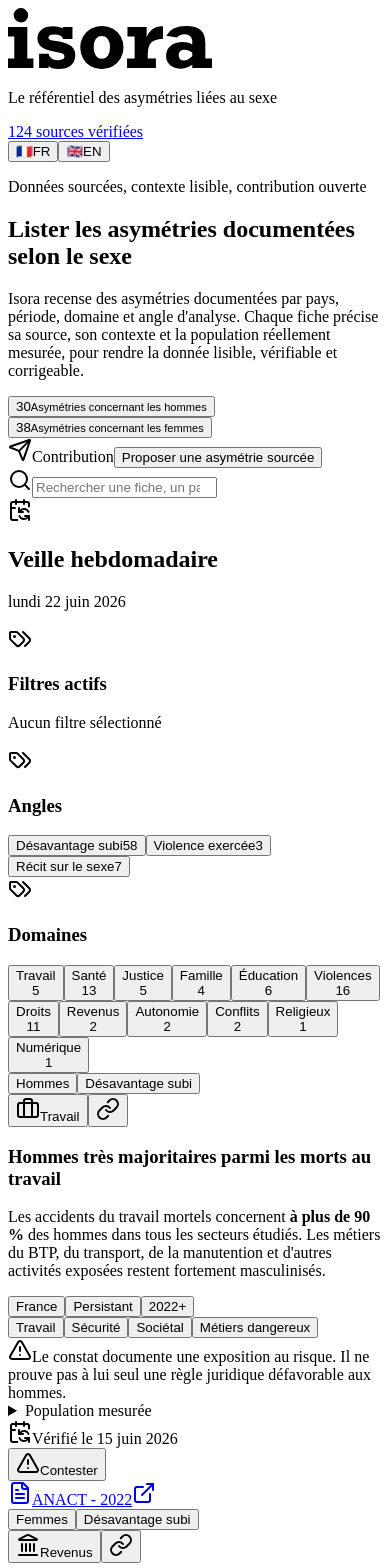
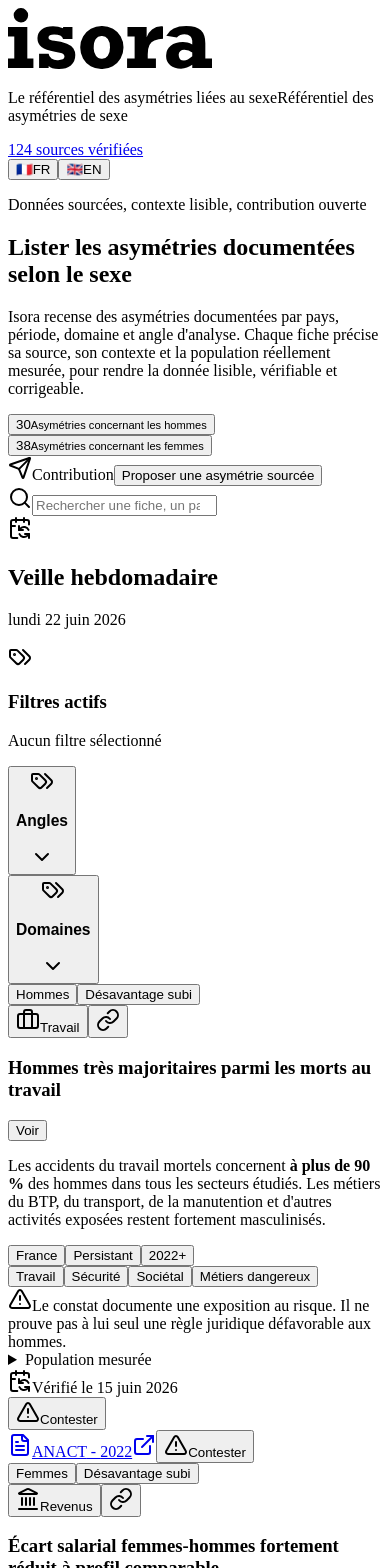
Before and after one commit to Brraiin/isora, a React (Vite) app: page / in a window 390 px wide. Shown: the top 1568 px of the page. Built offline with nearby package versions, Linux system fonts and the light colour scheme.

Commit message:
Ameliore les filtres et cartes sur mobile

```diff
--- a/src/App.tsx
+++ b/src/App.tsx
@@ -3,6 +3,7 @@ import {
   Briefcase,
   CalendarSync,
   Check,
+  ChevronDown,
   ExternalLink,
   FileText,
   GraduationCap,
@@ -132,6 +133,7 @@ const periodFilterLabelsByLocale: Record<Locale, Record<StatutTemporel | "tous",
 const uiText: Record<Locale, Record<string, string>> = {
   fr: {
     tagline: "Le référentiel des asymétries liées au sexe",
+    mobileTagline: "Référentiel des asymétries de sexe",
     verifiedSources: "sources vérifiées",
     heroKicker: "Données sourcées, contexte lisible, contribution ouverte",
     heroTitle: "Lister les asymétries documentées selon le sexe",
@@ -153,6 +155,8 @@ const uiText: Record<Locale, Record<string, string>> = {
     measuredPopulation: "Population mesurée",
     verifiedOn: "Vérifié le",
     contest: "Contester",
+    showDetails: "Voir",
+    hideDetails: "Réduire",
     copyLink: "Copier le lien de l'asymétrie",
     copiedLink: "Lien copié",
     language: "Langue",
@@ -178,6 +182,7 @@ const uiText: Record<Locale, Record<string, string>> = {
   },
   en: {
     tagline: "The reference for sex-based asymmetries",
+    mobileTagline: "Sex-based asymmetry reference",
     verifiedSources: "verified sources",
     heroKicker: "Sourced data, readable context, open contribution",
     heroTitle: "Browse documented sex-based asymmetries",
@@ -199,6 +204,8 @@ const uiText: Record<Locale, Record<string, string>> = {
     measuredPopulation: "Measured population",
     verifiedOn: "Verified on",
     contest: "Contest",
+    showDetails: "View",
+    hideDetails: "Collapse",
     copyLink: "Copy the asymmetry link",
     copiedLink: "Link copied",
     language: "Language",
@@ -575,6 +582,10 @@ function App() {
   const [localRequests, setLocalRequests] = useState<ContributionPreview[]>([]);
   const [remoteRequests, setRemoteRequests] = useState<ContributionPreview[]>([]);
   const [remoteStatus, setRemoteStatus] = useState<"idle" | "loading" | "ready" | "unavailable" | "error">("idle");
+  const [filterPanelsOpen, setFilterPanelsOpen] = useState({
+    angles: true,
+    domains: true,
+  });
   const text = uiText[locale];
   const displaySideLabels = sideLabelsByLocale[locale];
   const displayAngleLabels = angleLabelsByLocale[locale];
@@ -725,6 +736,13 @@ function App() {
 
     return () => mediaQuery.removeEventListener("change", syncColumnMode);
   }, []);
+
+  useEffect(() => {
+    setFilterPanelsOpen({
+      angles: !isSingleColumn,
+      domains: !isSingleColumn,
+    });
+  }, [isSingleColumn]);
 
   const filteredClaims = useMemo(() => {
     const normalizedQuery = normalize(query);
@@ -891,7 +909,6 @@ function App() {
     [angle, displayAngleLabels, displayPeriodLabels, displaySideLabels, domain, selectedPeriods, selectedStatuses, selectedTags, selectedZones, side],
   );
 
-  const maxDomainCount = Math.max(...domainStats.map((stat) => stat.total), 1);
   const sharedClaim = sharedClaimId ? claims.find((claim) => claim.id === sharedClaimId) : null;
 
   function addTag(label: string) {
@@ -989,12 +1006,13 @@ function App() {
       <header className="border-neutral-300 bg-white" role="banner">
         <div className={cn(pageWidth, "flex min-h-[76px] items-center justify-between gap-6 max-[760px]:flex-col max-[760px]:items-start max-[760px]:py-3.5")}>
           <div className="flex items-baseline gap-4 max-[760px]:gap-2.5">
-            <div className="flex items-baseline gap-3.5 max-[760px]:items-center max-[760px]:gap-3">
+            <div className="flex items-end gap-3.5 max-[760px]:gap-3">
               <a className="text-neutral-900 no-underline" href="/" aria-label="Accueil isora">
                 <IsoraWordmark className="w-28 max-[760px]:w-24" />
               </a>
-              <p className="m-0 leading-[1.45] text-neutral-500 max-[760px]:max-w-[19rem] max-[760px]:text-[0.92rem] max-[760px]:leading-[1.35]">
-                {text.tagline}
+              <p className="m-0 translate-y-1 leading-[1.45] text-neutral-500 max-[760px]:max-w-[19rem] max-[760px]:translate-y-[3px] max-[760px]:text-[0.92rem] max-[760px]:leading-[1.35]">
+                <span className="max-[760px]:hidden">{text.tagline}</span>
+                <span className="hidden max-[760px]:inline">{text.mobileTagline}</span>
               </p>
             </div>
           </div>
@@ -1074,7 +1092,7 @@ function App() {
         </section>
 
         <section className=" border-neutral-300 bg-white">
-          <div className={cn(pageWidth, "grid grid-cols-3 gap-3 pt-4 max-[760px]:grid-cols-1")} aria-label="État de la base">
+          <div className={cn(pageWidth, "grid grid-cols-3 gap-3 pt-4 max-[760px]:grid-cols-2")} aria-label="État de la base">
             <button
               className={cn(
                 "flex min-h-[118px] cursor-pointer flex-col justify-between border-0 border-l-4 border-l-violet-700 bg-white p-5 text-left ring-1 ring-inset ring-neutral-300 hover:bg-violet-50",
@@ -1105,7 +1123,7 @@ function App() {
               <span className="text-5xl font-extrabold leading-none text-cyan-600">{counts.femmes}</span>
               <small className="font-bold leading-[1.35] text-neutral-700">{text.womenAsymmetries}</small>
             </button>
-            <div className="flex min-h-[118px] flex-col justify-between gap-2.5 border-l-4 border-l-green-700 bg-white p-5 ring-1 ring-inset ring-neutral-300">
+            <div className="flex min-h-[118px] flex-col justify-between gap-2.5 border-l-4 border-l-green-700 bg-white p-5 ring-1 ring-inset ring-neutral-300 max-[760px]:col-span-2">
               <Send className="h-[22px] w-[22px] text-green-700" aria-hidden="true" />
               <span className="text-xs font-extrabold uppercase leading-tight tracking-normal text-green-700">{text.contribution}</span>
               <button
@@ -1189,55 +1207,91 @@ function App() {
             </div>
 
             <div className="mt-5 grid gap-2.5" aria-label="Filtres par angle">
-              <div className={cn(icon18, "flex items-center gap-2 text-neutral-900")}>
+              <button
+                className={cn(icon18, "flex w-full items-center gap-2 border-0 bg-transparent p-0 text-left text-neutral-900")}
+                type="button"
+                aria-expanded={filterPanelsOpen.angles}
+                onClick={() =>
+                  setFilterPanelsOpen((currentPanels) => ({
+                    ...currentPanels,
+                    angles: !currentPanels.angles,
+                  }))
+                }
+              >
                 <Tags className="text-blue-800" aria-hidden="true" />
-                <h3 className="m-0 text-[0.96rem] leading-tight">{text.angles}</h3>
-              </div>
+                <h3 className="m-0 flex-1 text-[0.96rem] leading-tight">{text.angles}</h3>
+                <ChevronDown
+                  className={cn(
+                    "text-blue-800 transition-transform",
+                    filterPanelsOpen.angles && "rotate-180",
+                  )}
+                  aria-hidden="true"
+                />
+              </button>
+              {filterPanelsOpen.angles && (
+                <div className="flex flex-wrap gap-1.5">
                   {angleStats.map((stat) => (
                     <button
                       className={cn(
-                    "grid min-h-[34px] w-full grid-cols-[minmax(0,1fr)_26px] items-center gap-2 border border-transparent bg-transparent py-1 text-left hover:border-blue-100 hover:bg-blue-50",
-                    angle === stat.label && "border-blue-100 bg-blue-50",
+                        "inline-flex min-h-8 max-w-full items-center gap-1.5 border border-neutral-300 bg-white px-2.5 py-1.5 text-left text-[0.78rem] font-bold text-neutral-700 hover:border-blue-100 hover:bg-blue-50 hover:text-blue-800",
+                        angle === stat.label && "border-blue-200 bg-blue-50 text-blue-800",
                       )}
                       key={stat.label}
                       type="button"
                       aria-pressed={angle === stat.label}
                       onClick={() => setAngle((currentAngle) => (currentAngle === stat.label ? "tous" : stat.label))}
                     >
-                  <span className="min-w-0 text-[0.82rem] font-bold text-neutral-700 [overflow-wrap:anywhere]">
+                      <span className="min-w-0 [overflow-wrap:anywhere]">
                         {displayAngleLabels[stat.label]}
                       </span>
-                  <span className="text-right text-[0.82rem] font-bold text-neutral-700">{stat.total}</span>
+                      <span className="text-[0.72rem] text-neutral-500">{stat.total}</span>
                     </button>
                   ))}
                 </div>
+              )}
+            </div>
 
             <div className="mt-5 grid gap-2.5" aria-label="Filtres par domaine">
-              <div className={cn(icon18, "flex items-center gap-2 text-neutral-900")}>
+              <button
+                className={cn(icon18, "flex w-full items-center gap-2 border-0 bg-transparent p-0 text-left text-neutral-900")}
+                type="button"
+                aria-expanded={filterPanelsOpen.domains}
+                onClick={() =>
+                  setFilterPanelsOpen((currentPanels) => ({
+                    ...currentPanels,
+                    domains: !currentPanels.domains,
+                  }))
+                }
+              >
                 <Tags className="text-blue-800" aria-hidden="true" />
-                <h3 className="m-0 text-[0.96rem] leading-tight">{text.domains}</h3>
-              </div>
+                <h3 className="m-0 flex-1 text-[0.96rem] leading-tight">{text.domains}</h3>
+                <ChevronDown
+                  className={cn(
+                    "text-blue-800 transition-transform",
+                    filterPanelsOpen.domains && "rotate-180",
+                  )}
+                  aria-hidden="true"
+                />
+              </button>
+              {filterPanelsOpen.domains && (
+                <div className="flex flex-wrap gap-1.5">
                   {domainStats.map((stat) => (
                     <button
                       className={cn(
-                    "grid min-h-[34px] w-full grid-cols-[minmax(0,1fr)_78px_26px] items-center gap-2 border border-transparent bg-transparent py-1 text-left hover:border-blue-100 hover:bg-blue-50 max-[480px]:grid-cols-[minmax(0,1fr)_64px_22px]",
-                    domain === stat.label && "border-blue-100 bg-blue-50",
+                        "inline-flex min-h-8 max-w-full items-center gap-1.5 border border-neutral-300 bg-white px-2.5 py-1.5 text-left text-[0.78rem] font-bold text-neutral-700 hover:border-blue-100 hover:bg-blue-50 hover:text-blue-800",
+                        domain === stat.label && "border-blue-200 bg-blue-50 text-blue-800",
                       )}
                       key={stat.label}
                       type="button"
                       aria-pressed={domain === stat.label}
                       onClick={() => setDomain((currentDomain) => (currentDomain === stat.label ? "tous" : stat.label))}
                     >
-                  <span className="min-w-0 text-[0.82rem] font-bold text-neutral-700 [overflow-wrap:anywhere]">{stat.label}</span>
-                  <div className="h-2.5 overflow-hidden bg-neutral-200 ring-1 ring-inset ring-neutral-300">
-                    <span
-                      className="block h-full min-w-0 bg-blue-800"
-                      style={{ width: `${(stat.total / maxDomainCount) * 100}%` }}
-                    />
-                  </div>
-                  <span className="text-right text-[0.82rem] font-bold text-neutral-700">{stat.total}</span>
+                      <span className="min-w-0 [overflow-wrap:anywhere]">{stat.label}</span>
+                      <span className="text-[0.72rem] text-neutral-500">{stat.total}</span>
                     </button>
                   ))}
+                </div>
+              )}
             </div>
           </aside>
 
@@ -1485,6 +1539,7 @@ function ClaimCard({
   text: Record<string, string>;
 }) {
   const [copied, setCopied] = useState(false);
+  const [isMobileExpanded, setIsMobileExpanded] = useState(false);
   const claimTranslation = locale === "en" ? claim.translations?.en : undefined;
   const claimTitle = claimTranslation?.title ?? claim.title;
   const claimSummary = claimTranslation?.summary ?? claim.summary;
@@ -1519,6 +1574,7 @@ function ClaimCard({
   ]
     .filter(Boolean)
     .map((label) => normalize(String(label)));
+  const mobileDetailsId = `${claim.id}-mobile-details`;
 
   async function copyShareLink() {
     const url = new URL(`${window.location.origin}${window.location.pathname}`);
@@ -1628,8 +1684,25 @@ function ClaimCard({
         </div>
       </div>
 
-      <div className="mt-7 space-y-4">
-        <h3 className="m-0 text-[1.35rem] font-extrabold leading-[1.24] text-neutral-900">{claimTitle}</h3>
+      <div className="mt-7 space-y-4 max-[760px]:mt-5">
+        <div className="flex items-start justify-between gap-3">
+          <h3 className="m-0 flex-1 text-[1.35rem] font-extrabold leading-[1.24] text-neutral-900 max-[760px]:text-[1.08rem]">
+            {claimTitle}
+          </h3>
+          <button
+            className="hidden min-h-8 shrink-0 items-center justify-center border border-blue-200 bg-blue-50 px-2.5 py-1 text-[0.78rem] font-extrabold text-blue-800 hover:bg-blue-100 max-[760px]:inline-flex"
+            type="button"
+            aria-controls={mobileDetailsId}
+            aria-expanded={isMobileExpanded}
+            onClick={() => setIsMobileExpanded((currentValue) => !currentValue)}
+          >
+            {isMobileExpanded ? text.hideDetails : text.showDetails}
+          </button>
+        </div>
+      </div>
+
+      <div className={cn("contents", !isMobileExpanded && "max-[760px]:hidden")} id={mobileDetailsId}>
+      <div className="mt-4">
         <HighlightedSummary text={claimSummary} />
       </div>
 
@@ -1727,7 +1800,7 @@ function ClaimCard({
         {text.verifiedOn} {claim.lastChecked}
         </div>
         <button
-          className={cn(icon18, "flex min-h-[38px] items-center justify-center gap-2 border border-neutral-300 bg-white px-2.5 py-[7px] text-[0.86rem] font-bold text-blue-800 hover:bg-blue-50")}
+          className={cn(icon18, "flex min-h-[38px] items-center justify-center gap-2 border border-neutral-300 bg-white px-2.5 py-[7px] text-[0.86rem] font-bold text-blue-800 hover:bg-blue-50 max-[760px]:hidden")}
           type="button"
         onClick={() => onContestClick(claim)}
       >
@@ -1763,6 +1836,15 @@ function ClaimCard({
           <ExternalLink aria-hidden="true" />
         </a>
       ))}
+      <button
+        className={cn(icon18, "mt-3 hidden min-h-[42px] w-full items-center justify-center gap-2 border border-neutral-300 bg-white px-2.5 py-[9px] text-[0.86rem] font-bold text-blue-800 hover:bg-blue-50 max-[760px]:flex")}
+        type="button"
+        onClick={() => onContestClick(claim)}
+      >
+        <AlertTriangle aria-hidden="true" />
+        {text.contest}
+      </button>
+      </div>
     </article>
   );
 }
```
Lines whose indentation alone changed are shown as unchanged.
